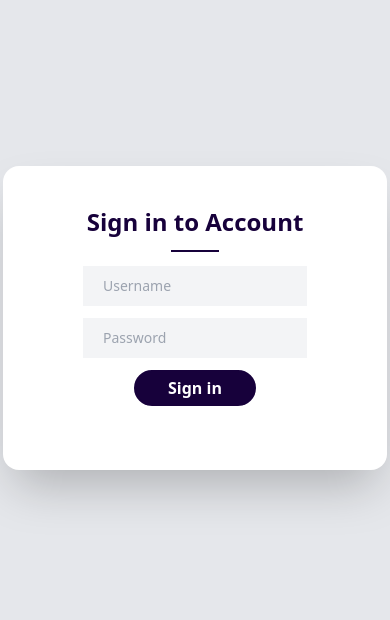
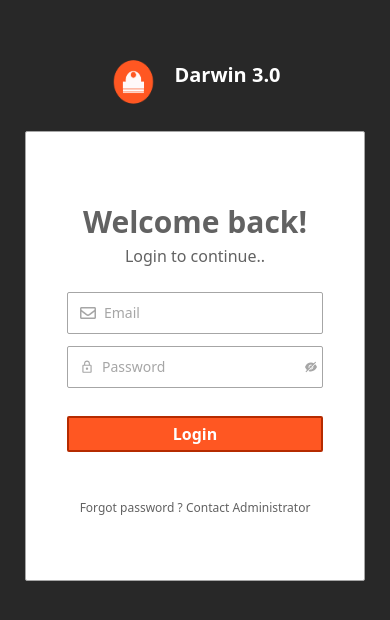
Before and after one commit to SandeepMS07/invoice-form, a Next.js app: page /Auth/Login in a window 390 px wide. Shown: the part 104-724 px from the top of the page. Built offline with nearby package versions, Linux system fonts and the light colour scheme.

Commit message:
changed bg color in side bar and some changes added

```diff
--- a/components/Layout.tsx
+++ b/components/Layout.tsx
@@ -12,35 +12,38 @@ const Layout = ({ children }: { children: React.ReactNode }) => {
   const router = useRouter();
 
   const handleClick = () => setNav(!nav);
+  const hide_navbar = () => setNav(!nav);
   return (
     <div>
       {router.pathname !== "/Auth/Login" && (
-        <header className="bg-bg-light text-[#b37d00] sticky top-0 h-[72px] md:hidden flex justify-start items-center drop-shadow-xl z-[900]">
-          <div className="flex md:hidden flex-row items-center justify-between">
+        <header className="bg-bg-black text-white sticky top-0 h-[72px] md:hidden flex justify-start items-center border-b-[1px] border-border z-[900]">
+          <div className="flex md:hidden ml-1 flex-row items-center justify-between">
             <div className="md:hidden flex-1">
               <Image
                 src="/assets/images/logo.png"
                 alt=""
-                height="40px"
-                width="40px"
+                height="50px"
+                width="50px"
                 className="text-white"
               />
             </div>
             <div
-              className="md:hidden ml-80 w-full flex-1"
+              className="md:hidden ml-80 mb-1 w-full flex-1"
               onClick={handleClick}
             >
               {!nav ? (
-                <ImMenu className="w-10 text-2xl text-text" />
+                <ImMenu className="w-10 text-3xl text-white" />
               ) : (
-                <MdCancel className="w-10 text-2xl text-text" />
+                <MdCancel className="w-10 text-3xl text-white" />
               )}
             </div>
           </div>
         </header>
       )}
       <ul className="flex flex-col md:flex-row flex-1">
-        {router.pathname !== "/Auth/Login" && <Sidebar nav={nav} />}
+        {router.pathname !== "/Auth/Login" && (
+          <Sidebar nav={nav} func={hide_navbar} />
+        )}
         <main className="flex-1 overflow-auto w-full xl:h-[10px] h-screen">
           {children}
         </main>
--- a/components/PdfViewer/index.tsx
+++ b/components/PdfViewer/index.tsx
@@ -7,7 +7,7 @@ const PdfViewer = ({ pdfUrl }: any) => {
           type="application/pdf"
           className="w-[370px] h-[600px] md:w-[650px] md:h-[800px] lg:w-[440px] lg:h-[750px]"
         >
-          <p className="text-center">
+          <p className="hidden md:text-center">
             Alternative text - include a link{" "}
             <a
               className="text-darkViolet font-bold underline"
--- a/pages/Auth/Login/index.tsx
+++ b/pages/Auth/Login/index.tsx
@@ -5,6 +5,7 @@ import { useState } from "react";
 import { useForm } from "react-hook-form";
 import axios from "axios";
 import { useRouter } from "next/router";
+import Image from "next/image";
 
 const Login = () => {
   type Inputs = {
@@ -37,7 +38,6 @@ const Login = () => {
 
   const handleChange = (e: any) => {
     const { name, value } = e.target;
-    trigger();
     setValues({ ...values, [name]: value });
   };
 
@@ -76,29 +76,46 @@ const Login = () => {
         setIsLoading(false);
       })
       .catch(() => {
-       setIsLoading(false)
+        setIsLoading(false);
 
         setLoginError(!loginError);
       });
   };
 
   return (
-    <div className="flex items-center justify-center h-screen w-full  text-center bg-gray-200">
-      <div className="flex items-center justify-center w-96 max-w-4xl bg-white rounded-2xl shadow-2xl">
-        <div className="p-4 md:p-5">
+    <div className="flex flex-col items-center justify-center h-screen w-full  text-center bg-bg-black">
+      <div className="flex flex-row mb-4">
+        <div className="text-start mr-1">
+          <Image
+            src="/assets/images/logo.png"
+            alt=""
+            height={"54px"}
+            width={"49px"}
+            className={`mr-2 duration-500 text-4xl rounded cursor-pointer block float-left"
+              }`}
+          />
+        </div>
+        <div>
+          <h3 className="text-xl md:text-2xl font-bold text-white mt-[6px] ml-3">
+            Darwin 3.0
+          </h3>
+        </div>
+      </div>
+      <div className="flex items-center justify-center w-[340px] h-[450px] md:h-[500px] md:w-[400px] max-w-4xl border-[1px] border-border bg-white rounded-sm">
+        <div className=" p-5">
+          <h3 className="text-3xl font-bold text-[#626262] mb-1 md:mb-2 mt-2">
+            Welcome back!
+          </h3>
+          <p className="text-[#626262] ">Login to continue..</p>
           <div className="p-6 md:p-10">
-            <h2 className="text-2xl md:text-3xl font-bold text-darkViolet mb-1 md:mb-2">
-              Sign in to Account
-            </h2>
-            <div className="border-b-2 w-12 md:w-20 bg-darkViolet border-darkViolet inline-block mb-2"></div>
             <form
               className="flex flex-col items-center mb-1 md:mb-2"
               onSubmit={handleSubmit(onSubmit)}
             >
               <div>
                 <div>
-                  <div className="bg-gray-100 w-56 md:w-64 p-1 md:p-2 flex items-center mb-3 hover:shadow-xl">
-                    <FaRegEnvelope className="text-gray-400 m-2" />
+                  <div className="bg-white  w-64 p-1 md:p-2 border-[1px] border-border flex items-center mb-3 rounded-sm ">
+                    <FaRegEnvelope className="text-[#a6a6a6] m-2" />
                     <input
                       type="text"
                       id="username"
@@ -110,8 +127,8 @@ const Login = () => {
                           message: "*email should be in axxxx@xxx.com",
                         },
                       })}
-                      placeholder="Username"
-                      className="bg-gray-100 outline-none text-sm font-medium flex-1"
+                      placeholder="Email"
+                      className="bg-white outline-none placeholder:text-[#a6a6a6] text-sm font-medium flex-1"
                       value={values.username}
                       onChange={handleChange}
                     />
@@ -122,8 +139,8 @@ const Login = () => {
                 </div>
 
                 <div>
-                  <div className="bg-gray-100 w-56 md:w-64 p-1 md:p-2 flex items-center mb-3 hover:shadow-lg">
-                    <MdLockOutline className="text-gray-400 m-2" />
+                  <div className="bg-white w-64 p-1 md:p-2 border-[1px] border-border flex items-center mb-3 rounded-sm hover:shadow-lg">
+                    <MdLockOutline className="text-[#a6a6a6] m-2" />
                     <input
                       type={values.passwordShown ? "text" : "password"}
                       id="password"
@@ -131,14 +148,20 @@ const Login = () => {
                         required: "*password required",
                       })}
                       placeholder="Password"
-                      className="bg-gray-100 outline-none text-sm font-medium flex-1"
+                      className="bg-white outline-none text-sm font-medium flex-1 placeholder:text-[#a6a6a6]"
                       value={values.password}
                       onChange={handleChange}
                     />
                     {values.passwordShown ? (
-                      <AiFillEye onClick={togglePassword} />
+                      <AiFillEye
+                        onClick={togglePassword}
+                        className="text-[#a6a6a6]"
+                      />
                     ) : (
-                      <AiFillEyeInvisible onClick={togglePassword} />
+                      <AiFillEyeInvisible
+                        onClick={togglePassword}
+                        className="text-[#a6a6a6]"
+                      />
                     )}
                   </div>
                   <p className="text-red-600 text-xs m-3 text-start">
@@ -156,21 +179,19 @@ const Login = () => {
               <button
                 type="submit"
                 disabled={isLoading}
-                className="border-2 bg-darkViolet border-darkViolet text-white rounded-full px-8 md:px-12 mb-5 py-1 md:py-2 inline-block font-semibold hover:bg-blue-800 hover:text-white hover:shadow-lg disabled:hover:shadow-none disabled:hover:border-red-900 disabled:hover:bg-red-600 disabled:border-none disabled:cursor-not-allowed"
+                className="border-2 bg-[#ff5722] border-[#b52b00] text-white rounded-sm w-64 mb-5 mt-4 py-1 md:py-2 inline-block font-semibold  disabled:hover:shadow-none disabled:hover:border-red-600 disabled:hover:bg-red-600 disabled:border-none disabled:cursor-not-allowed"
               >
-                Sign in
+                Login
               </button>
               {isLoading && (
                 <button
                   disabled={!isLoading}
                   type="button"
-                  className="py-1 md:py-2"
-
-                  //   className="text-white bg-darkViolet hover:bg-blue-800 focus:ring-4 focus:ring-blue-300 font-medium rounded-lg text-sm px-5 py-2.5 text-center mr-2 dark:bg-blue-600 dark:hover:bg-blue-700 dark:focus:ring-blue-800 inline-flex items-center"
+                  className="py-1 md:py-3 cursor-progress"
                 >
                   <svg
                     role="status"
-                    className="inline w-6 mr-2 text-darkViolet  disabled:text-white animate-spin"
+                    className="inline w-6 mr-2 text-[#8c8c8c]  disabled:text-white animate-spin"
                     viewBox="0 0 100 101"
                     fill="none"
                     xmlns="http://www.w3.org/2000/svg"
@@ -188,6 +209,11 @@ const Login = () => {
               )}
             </form>
           </div>
+          <div>
+            <p className="text-xs md:text-sm text-[#626262]">
+              Forgot password ? Contact Administrator
+            </p>
+          </div>
         </div>
       </div>
     </div>
--- /dev/null
+++ b/pages/CustomerSupport/Customer/index.tsx
@@ -0,0 +1,10 @@
+const index = () => {
+  return (
+    <div>
+      <header className="bg-bg-black text-white sticky top-0 h-[72px] md:hidden flex justify-start items-center border-b-[1px] border-border z-[900]">
+      </header>
+    </div>
+  );
+};
+
+export default index;
--- a/tailwind.config.js
+++ b/tailwind.config.js
@@ -11,9 +11,11 @@ module.exports = {
         eastSide: "#b29dd4",
         "dark-purple": "#06060C",
         "light-white": "rgba(255,255,255,0.18)",
-        "bg-light": "#FFF8E88C",
+        "bg-light": "#FFF8E8",
         "Gray-mine-shaft": "#373737",
         "text": "#b37d00",
+        "border" : "#a6a6a6",
+        "bg-black":"#282828"
       },
     },
     screens: {
```
Also changed, not shown: components/SideBar/index.tsx (+66 -61 lines).
